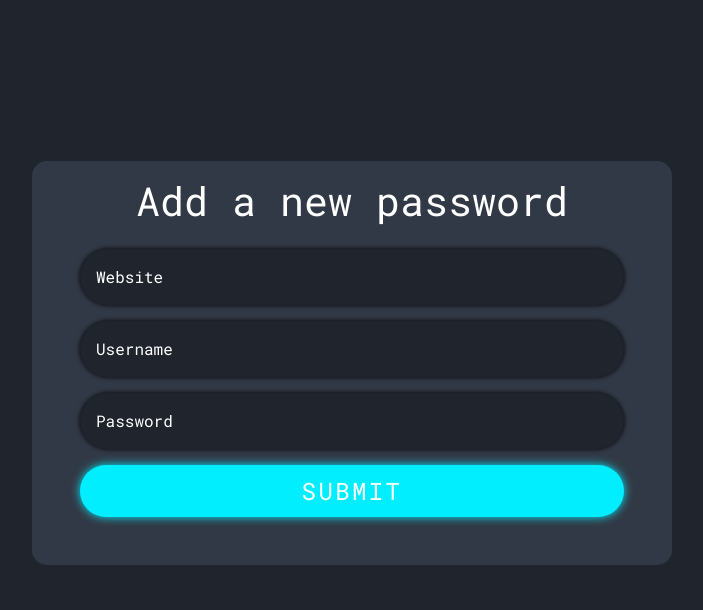
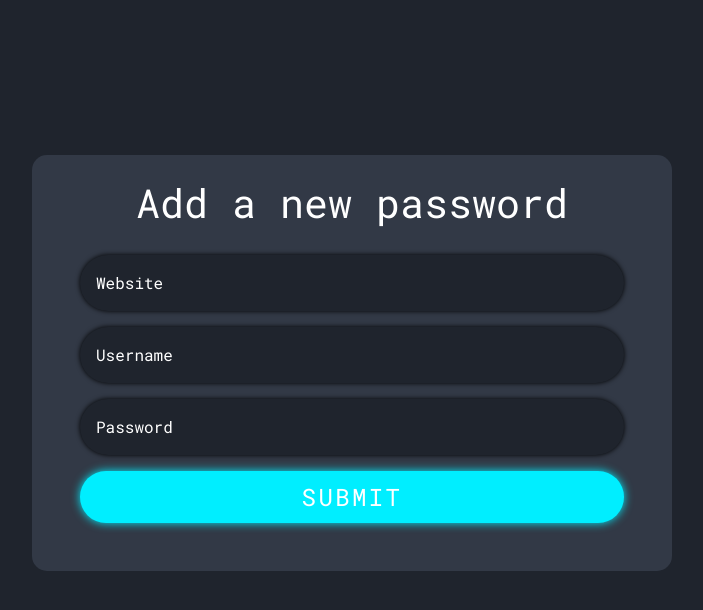
Before and after one commit to AleksandarHaralampiev/DataExotica, a Flask app: page /addpass in a window 1280 px wide. Shown: the part 66-676 px from the top of the page, without its empty margins (288-991 px from the left). Run offline with Flask 3, Linux system fonts and the light colour scheme; the visitor is signed in with stand-in values (Sample User, id 1).

Commit message:
Fix password manager

```diff
--- a/templates/addpass.html
+++ b/templates/addpass.html
@@ -1,13 +1,13 @@
 {% extends 'profile.html' %}
 {% block content %}
-    <form method="POST" action="{{ url_for('addpass') }}" class="pass-gen info-card w-50 d-flex flex-column justify-content-center align-items-center px-5 pt-3 pb-5 mb-auto">
+    <form method="POST" action="{{ url_for('addpass') }}" class="pass-gen info-card w-50 d-flex flex-column justify-content-center align-items-center px-5 pt-4 pb-5 mb-auto">
         <h1 class="header mb-4">Add a new password</h1>
 
-        <input type="text" class="form-control input-field rounded-pill p-3 mb-3 border-0" id="website" name="website" placeholder="Website" required>
+        <input type="text" class="form-control input-field rounded-pill p-3 mb-3 mt-1 border-0 text-white" id="website" name="website" placeholder="Website" required>
 
-        <input type="text" class="form-control input-field rounded-pill p-3 mb-3 border-0" id="password" name="username" placeholder="Username" required>
+        <input type="text" class="form-control input-field rounded-pill p-3 mb-3 border-0 text-white" id="password" name="username" placeholder="Username" required>
 
-        <input type="password" class="form-control input-field rounded-pill p-3 mb-3 border-0" id="password" name="password" placeholder="Password" required>
+        <input type="password" class="form-control input-field rounded-pill p-3 mb-3 border-0 text-white" id="password" name="password" placeholder="Password" required>
 
         <button type="submit" class="info-button rounded-pill p-2 w-100">Submit</button>
     </form>
--- a/templates/manager.html
+++ b/templates/manager.html
@@ -10,7 +10,7 @@
   <div class="row mt-1 px-4 justify-content-center align-items-center">
     {% for item in items %}
 
-      <div class="col-12 col-md-10">
+      <div class="col-12 col-md-4">
 
         <div class="info-card col-card my-3 px-4 py-3">
 
@@ -49,6 +49,7 @@
       });
     });
   </script>
+</div>
 
 
 {% endblock %}
```
